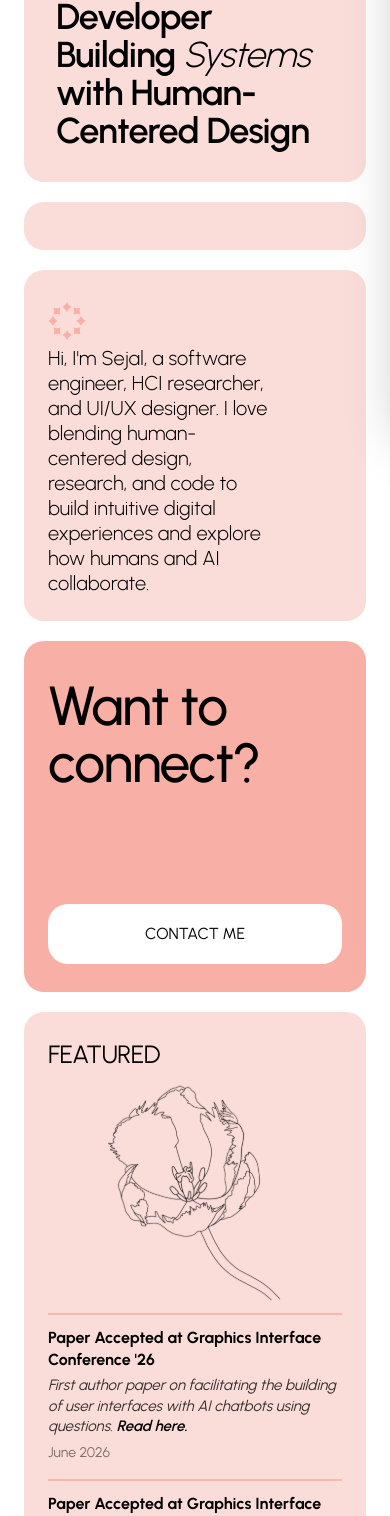
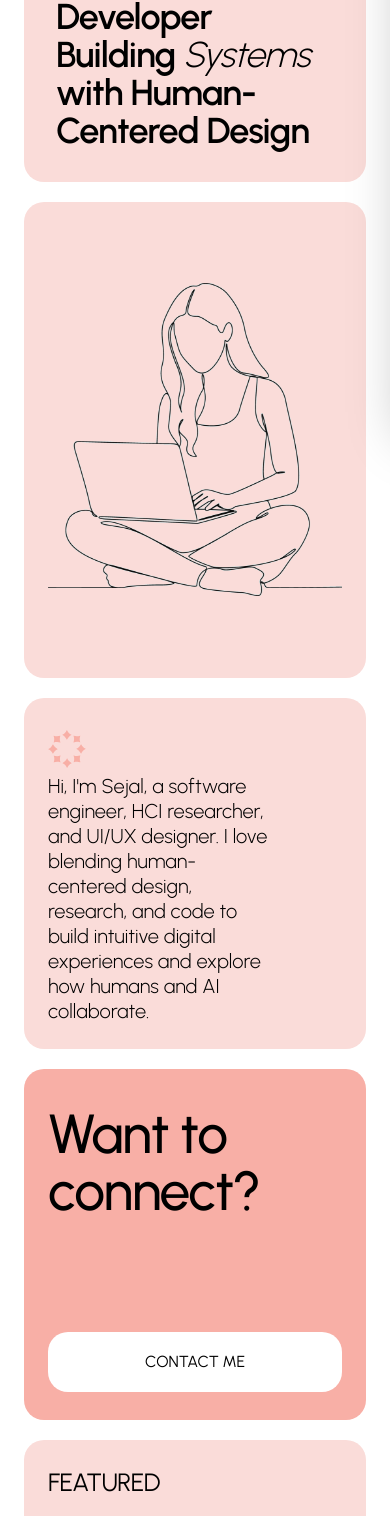
Before and after one commit to sejal-agarwal/sejal-portfolio, a Next.js app: page / in a window 390 px wide. Shown: the part 420-1936 px from the top of the page. Built offline with nearby package versions, Linux system fonts and the light colour scheme.

Commit message:
small responsive changes

```diff
--- a/app/components/homepage-components/FeaturedCard.tsx
+++ b/app/components/homepage-components/FeaturedCard.tsx
@@ -37,30 +37,30 @@ export function FeaturedCard() {
     <BentoCard
       bgColor="bg-primary"
       colSpan="col-span-1"
-      className="rounded-[20px] h-[724px] flex flex-col justify-between p-6"
+      className="rounded-[20px] flex-1 h-full flex flex-col justify-between p-6 overflow-hidden"
     >
       <div>
         <h2 className="text-section-subheading tracking-tight">
           FEATURED
         </h2>
 
-        <div className="flex justify-center my-2">
+        <div className="flex justify-center mt-4 mb-2">
           <Image
             src="/tulip-line-drawing.svg"
             alt="Tulip line drawing"
-            width={180}
-            height={214}
+            width={160}
+            height={190}
             className="object-contain"
           />
         </div>
       </div>
 
-      <div className="flex flex-col gap-4 mt-auto">
+      <div className="flex flex-col gap-3 mt-auto">
         {featuredItems.map((item, index) => (
           <div key={index} className="flex flex-col">
-            <div className="border-t-2 border-[#F6B8B0] mb-3" />
+            <div className="border-t-2 border-[#F6B8B0] mb-2" />
             <div className="flex flex-col gap-1">
-              <h3 className="text-[16px] font-bold text-black leading-snug">
+              <h3 className="text-[15px] font-bold text-black leading-tight">
                 {item.title}
               </h3>
               <p className="text-italic-small text-black/80 leading-snug">
@@ -70,8 +70,7 @@ export function FeaturedCard() {
                     {" "}
                     <Link
                       href={item.link}
-                      className="font-semibold italic text-black hover-underline-secondary inline-block"
-                      style={{ paddingBottom: "1px" }}
+                      className="font-semibold italic text-black hover-underline-secondary inline-block pb-[1px]"
                     >
                       Read here.
                     </Link>
--- a/app/components/homepage-components/IllustrationCard.tsx
+++ b/app/components/homepage-components/IllustrationCard.tsx
@@ -6,15 +6,15 @@ export function IllustrationCard() {
     <BentoCard
       bgColor="bg-primary"
       colSpan="col-span-1 lg:col-span-3"
-      className="rounded-[20px] h-full relative overflow-hidden flex flex-col justify-end"
+      className="rounded-[20px] min-h-[476px] h-full relative overflow-hidden flex flex-col justify-center items-center p-6"
     >
-      <div className="absolute bottom-12 inset-x-0 w-full h-[351px]">
+      <div className="relative w-full h-full min-h-[350px] flex items-center justify-center">
         <Image
           src="/woman-on-computer.svg"
           alt="Illustration of woman working on laptop"
           fill
           priority
-          className="object-contain object-bottom w-full"
+          className="object-contain object-center"
         />
       </div>
     </BentoCard>
--- a/app/components/homepage-components/QuickLinksCard.tsx
+++ b/app/components/homepage-components/QuickLinksCard.tsx
@@ -6,7 +6,7 @@ export function QuickLinksCard() {
     <BentoCard
       bgColor="bg-primary"
       colSpan="col-span-1"
-            className="rounded-[20px] h-[101px] px-8 flex flex-row items-center justify-between"
+      className="rounded-[20px] h-[101px] px-8 flex flex-row items-center justify-between shrink-0"
     >
       <Link
         href="/resume.pdf"
--- a/app/pages/Homepage.tsx
+++ b/app/pages/Homepage.tsx
@@ -11,11 +11,10 @@ export default function HomePage() {
       <main className="w-full grid grid-cols-1 lg:grid-cols-12 gap-5 mt-5">
 
         <div className="lg:col-span-8 grid grid-cols-1 md:grid-cols-12 gap-5 w-full">
-
-          <div className="md:col-span-7 w-full h-full">
+          <div className="md:col-span-7 w-full h-full flex flex-col">
             <HeroCard />
           </div>
-          <div className="md:col-span-5 w-full h-full">
+          <div className="md:col-span-5 w-full h-full flex flex-col">
             <IllustrationCard />
           </div>
 
@@ -25,10 +24,9 @@ export default function HomePage() {
           <div className="md:col-span-6 w-full">
             <ConnectCard />
           </div>
-
         </div>
 
-        <div className="lg:col-span-4 flex flex-col gap-5 w-full">
+        <div className="lg:col-span-4 flex flex-col gap-5 w-full h-full justify-between">
           <FeaturedCard />
           <QuickLinksCard />
         </div>
```
Lines whose indentation alone changed are shown as unchanged.
